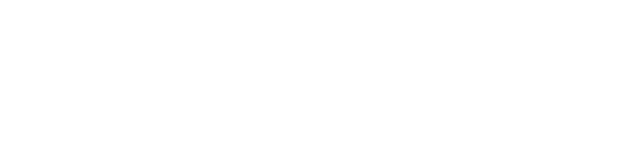
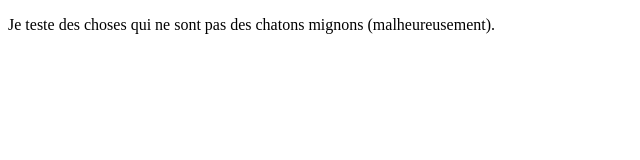
Before and after one commit to hrtshpdbx1/first_repo, a plain HTML site: page index.html in a window 1280 px wide. Shown: the whole page, without its empty margins (0-640 px from the left). Drawn offline with Linux system fonts and the light colour scheme.

Commit message:
New par about kitties

```diff
--- a/index.html
+++ b/index.html
@@ -6,6 +6,6 @@
     <title>Document</title>
 </head>
 <body>
-
+    <p> Je teste des choses qui ne sont pas des chatons mignons (malheureusement).</p>
 </body>
 </html>
```
